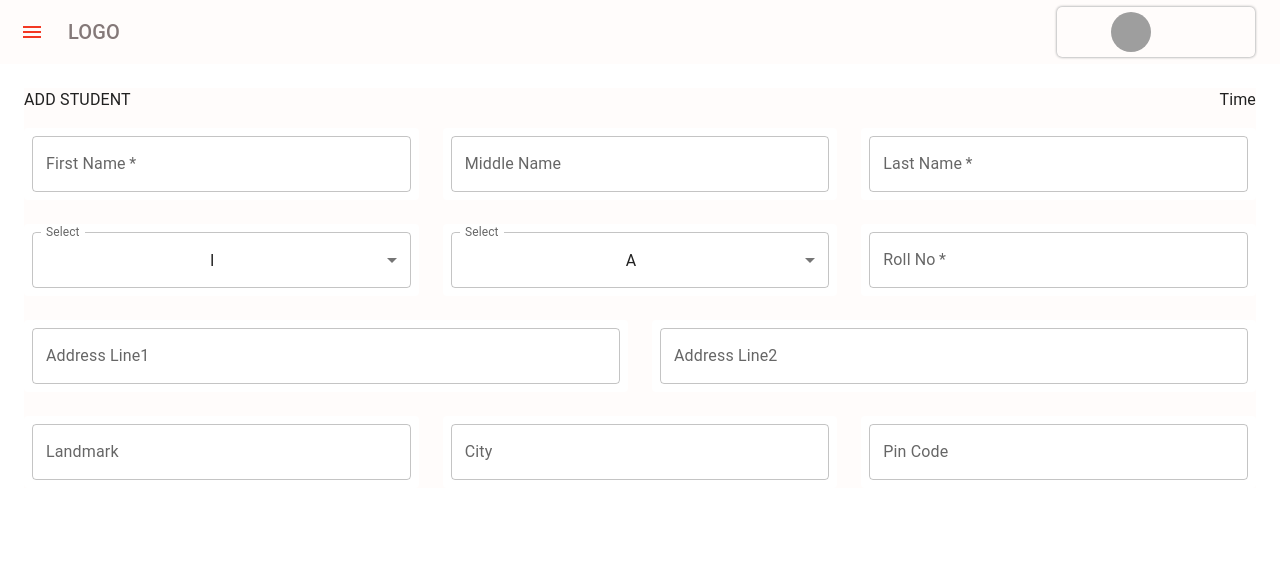
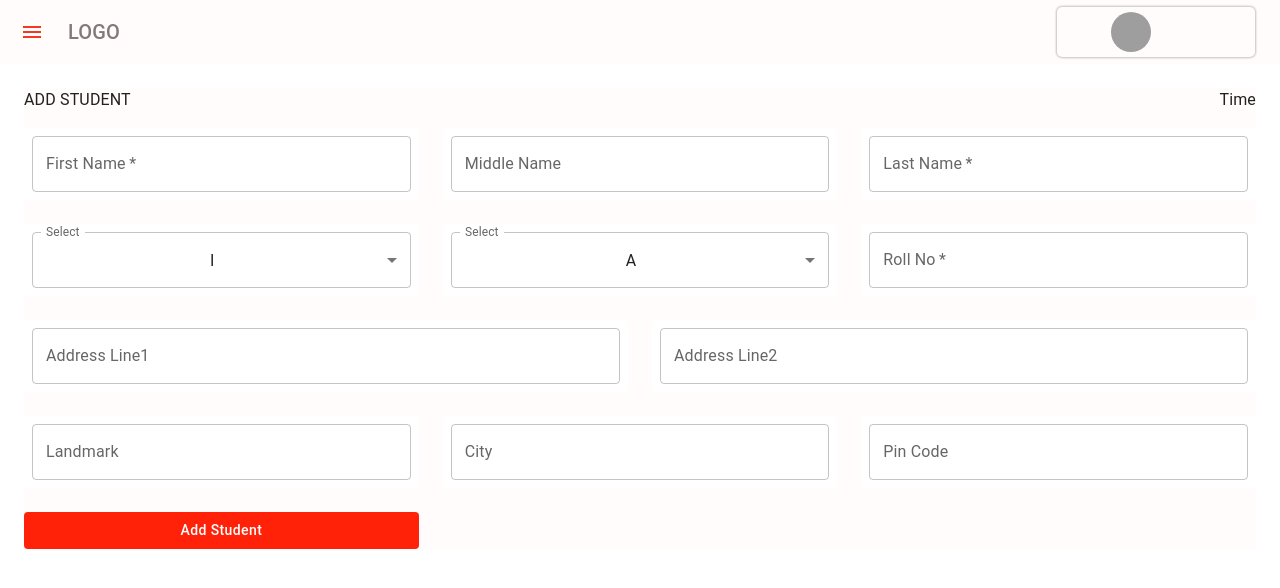
Before and after one commit to AatirNadim/JS-Crud-Project, a React (Create React App) app: page / in a window 1280 px wide. Both pictures are taken after a click on the button "SIGN UP". Shown: the top 588 px of the page. Built offline with nearby package versions, Linux system fonts and the light colour scheme; grey boxes are pictures that could not be loaded.

Commit message:
added the button component

```diff
--- a/src/Components/AddStudent.js
+++ b/src/Components/AddStudent.js
@@ -1,5 +1,5 @@
 import React from 'react'
-import { Grid } from '@mui/material'
+import { Button, Grid } from '@mui/material'
 import { Box } from '@mui/system'
 import { Typography } from '@mui/material'
 import { TextField } from '@mui/material'
@@ -214,7 +214,7 @@ const AddStudent = () => {
                   select
                   label="Select"
                   defaultValue={1}
-                  sx = {{
+                  sx={{
                     // backgroundColor: "red",
                     width: "100%",
                   }}
@@ -396,6 +396,32 @@ const AddStudent = () => {
 
               </Item>
             </Grid>
+            <Grid item xs={2} sm={4} md={4} >
+              <Item
+                sx={{
+                  //remove shadow
+                  boxShadow: "none",
+
+                  width: "100%",
+                  padding: "0px",
+                }}
+              >
+                <Button
+                sx = {{
+                  '&:hover': {
+                    backgroundColor: '#c02c1b',
+                  },
+                  width: "100%",
+                  backgroundColor: "#ff2108",
+                  color: "white",
+                  textTransform: "capitalize",
+                  fontWeight: "550",
+                }}
+                >Add student</Button>
+
+              </Item>
+
+            </Grid>
 
           </Grid>
         </Box>
```
